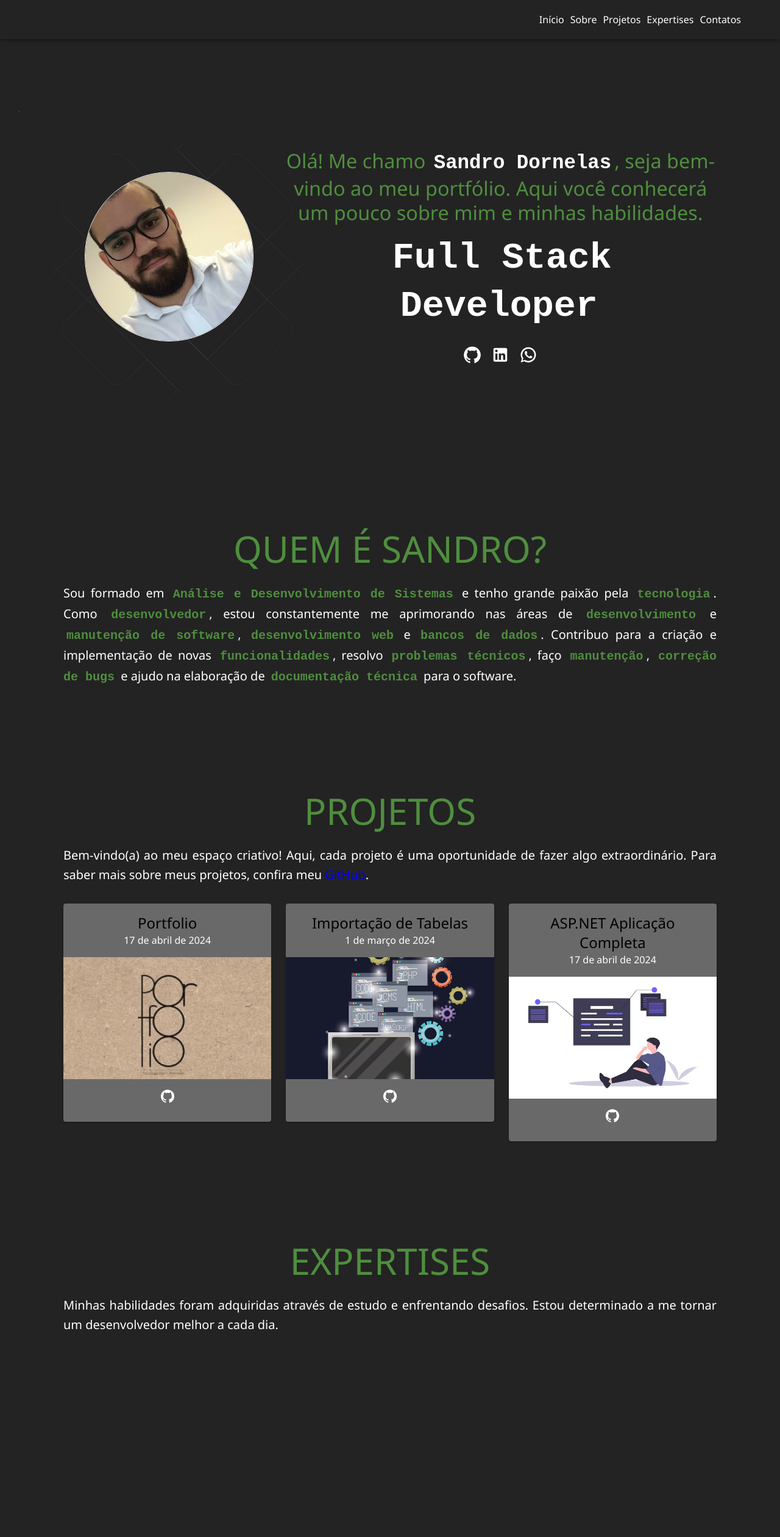
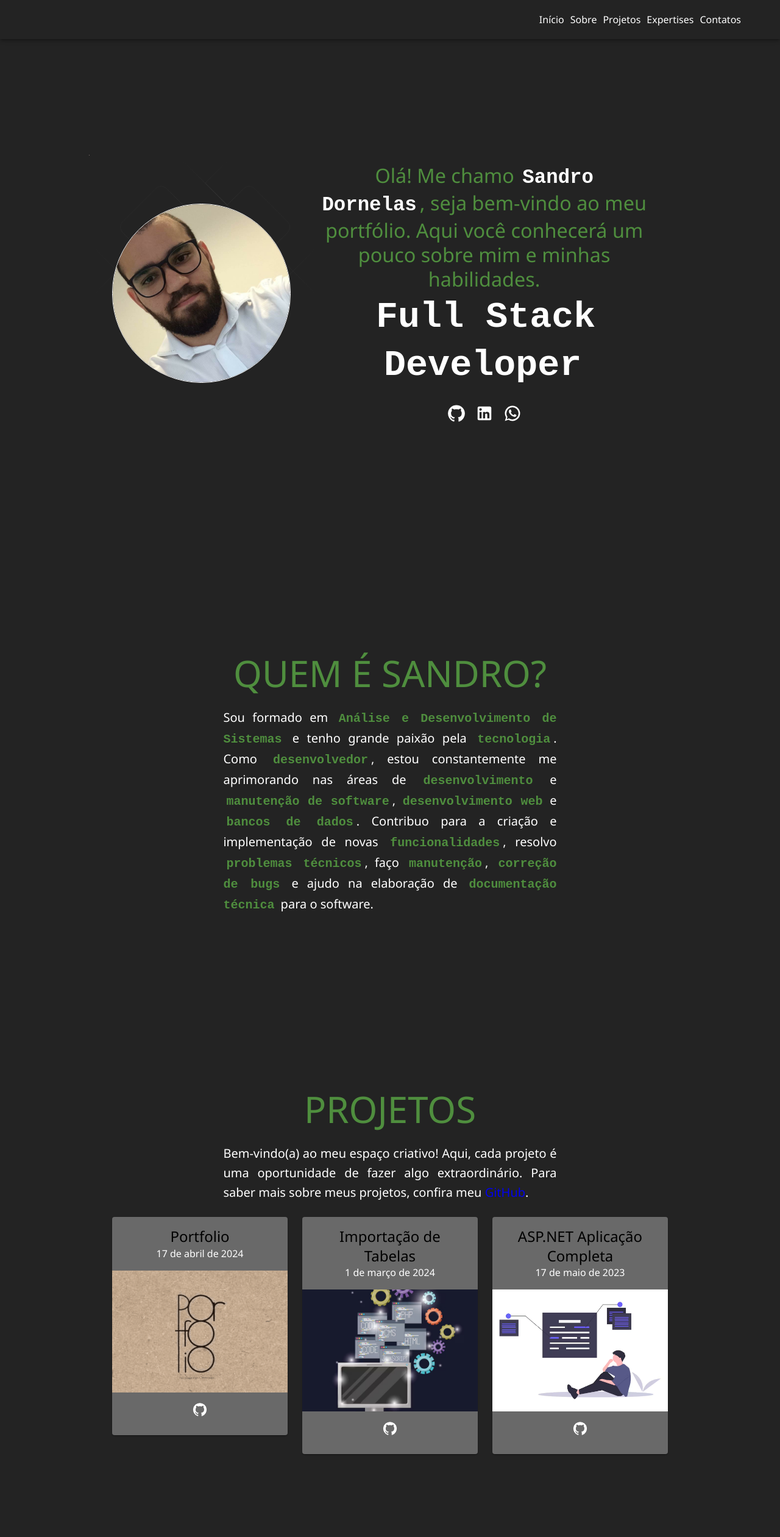
Before and after one commit to S-Dornelas/my_portfolio, a React (Vite) app: page / in a window 1280 px wide. Shown: the top 2521 px of the page at 61% size. Built offline with nearby package versions, Linux system fonts and the light colour scheme.

Commit message:
Resposivo: Deixando resposivo

```diff
--- a/src/pages/Home/About/About.tsx
+++ b/src/pages/Home/About/About.tsx
@@ -4,17 +4,21 @@ import { Container, Grid, Typography } from "@mui/material";
 const About = () => {
     const StyledAbout = styled("div")(({ theme }) => ({
         backgroundColor: theme.palette.primary.main,
-        minHeight: "40vh",
+        minHeight: "100vh",
         display: "flex",
         alignItems: "center",
         justifyContent: "center",
         textAlign: "center",
-        padding: theme.spacing(10),
+        padding: theme.spacing(5),
         [theme.breakpoints.up('sm')]: {
-            paddingTop: theme.spacing(15),
+            paddingTop: theme.spacing(10),
+            paddingLeft: theme.spacing(10),
+            paddingRight: theme.spacing(10),
         },
         [theme.breakpoints.up('md')]: {
             paddingTop: theme.spacing(10),
+            paddingLeft: theme.spacing(20),
+            paddingRight: theme.spacing(20),
         }
     }));
 
@@ -25,6 +29,17 @@ const About = () => {
         fontWeight: "bold",
     }));
 
+    const StyledTypography = styled(Typography)(({ theme }) => ({
+        maxWidth: '100%',
+        margin: 'auto',
+        [theme.breakpoints.up('sm')]: {
+            maxWidth: '80%',
+        },
+        [theme.breakpoints.up('md')]: {
+            maxWidth: '60%',
+        },
+    }));
+
     return (
         <StyledAbout id="about">
             <Container maxWidth="lg">
@@ -33,9 +48,9 @@ const About = () => {
                         <Typography color="secondary" variant="h2" textAlign="center" gutterBottom>
                             QUEM É SANDRO?
                         </Typography>
-                        <Typography color="primary.contrastText" variant="h6" textAlign="justify" gutterBottom>
+                        <StyledTypography color="primary.contrastText" variant="h6" textAlign="justify" gutterBottom>
                             Sou formado em <StyledCode>Análise e Desenvolvimento de Sistemas</StyledCode> e tenho grande paixão pela <StyledCode>tecnologia</StyledCode>. Como <StyledCode>desenvolvedor</StyledCode>, estou constantemente me aprimorando nas áreas de <StyledCode>desenvolvimento</StyledCode> e <StyledCode>manutenção de software</StyledCode>, <StyledCode>desenvolvimento web</StyledCode> e <StyledCode>bancos de dados</StyledCode>. Contribuo para a criação e implementação de novas <StyledCode>funcionalidades</StyledCode>, resolvo <StyledCode>problemas técnicos</StyledCode>, faço <StyledCode>manutenção</StyledCode>, <StyledCode>correção de bugs</StyledCode> e ajudo na elaboração de <StyledCode>documentação técnica</StyledCode> para o software.
-                        </Typography>
+                        </StyledTypography>
                     </Grid>
                 </Grid>
             </Container>
--- a/src/pages/Home/Footer/Footer.tsx
+++ b/src/pages/Home/Footer/Footer.tsx
@@ -1,14 +1,22 @@
 import AppBar from '@mui/material/AppBar';
 import Toolbar from '@mui/material/Toolbar';
 import Typography from '@mui/material/Typography';
+import Box from '@mui/material/Box';
 
 const Footer = () => {
   return (
-    <AppBar position="static" color="primary" sx={{ top: 'auto', bottom: 0 }}>
+    <AppBar position="static" color="primary" sx={{ top: 'auto', bottom: 0, py: 2 }}>
       <Toolbar>
-        <Typography variant="body1" color="inherit" align="center" sx={{ width: '100%' }}>
-          © {new Date().getFullYear()} Sandro Dornelas. Todos os direitos reservados.
-        </Typography>
+        <Box
+          display="flex"
+          alignItems="center"
+          justifyContent="center"
+          width="100%"
+        >
+          <Typography variant="body1" color="inherit" align="center">
+            © {new Date().getFullYear()} Sandro Dornelas. Todos os direitos reservados.
+          </Typography>
+        </Box>
       </Toolbar>
     </AppBar>
   );
--- a/src/pages/Home/Hero/Hero.tsx
+++ b/src/pages/Home/Hero/Hero.tsx
@@ -9,22 +9,26 @@ import { AnimatedBackground } from "@components/AnimateBackground/AnimacaoBackgr
 
 const StyledHero = styled("div")(({ theme }) => ({
     backgroundColor: theme.palette.primary.main,
-    minHeight: "90vh",
+    minHeight: "100vh",
     display: "flex",
     alignItems: "center",
     justifyContent: "center",
     textAlign: "center",
-    padding: theme.spacing(10),
+    padding: theme.spacing(5),
     [theme.breakpoints.up('sm')]: {
-        paddingTop: theme.spacing(15),
+        paddingTop: theme.spacing(10),
+        paddingLeft: theme.spacing(10),
+        paddingRight: theme.spacing(10),
     },
     [theme.breakpoints.up('md')]: {
         paddingTop: theme.spacing(10),
+        paddingLeft: theme.spacing(20),
+        paddingRight: theme.spacing(20),
     }
 }));
 
 const StyledImg = styled("img")(({ theme }) => ({
-    width: "80%",
+    width: "100%",
     maxWidth: "300px",
     borderRadius: "50%",
     border: `1px solid ${theme.palette.primary.contrastText}`
@@ -37,6 +41,17 @@ const StyledCode = styled("code")(({ theme }) => ({
     fontWeight: "bold",
 }));
 
+const StyledTypography = styled(Typography)(({ theme }) => ({
+    maxWidth: '100%',
+    margin: 'auto',
+    [theme.breakpoints.up('sm')]: {
+        maxWidth: '80%',
+    },
+    [theme.breakpoints.up('md')]: {
+        maxWidth: '90%',
+    },
+}));
+
 const Hero = () => {
     return (
         <StyledHero id="hero">
@@ -44,7 +59,7 @@ const Hero = () => {
                 <Grid container spacing={2} alignItems="center">
                     <Grid item xs={12} md={4}>
                         <Box position="relative">
-                            <Box position="absolute" width={"150%"} top={-100} right={-100}>
+                            <Box position="absolute" width={"130%"} top={-80} right={-50}>
                                 <AnimatedBackground />
                             </Box>
                             <Box position="relative" textAlign="center">
@@ -58,18 +73,18 @@ const Hero = () => {
                             animate={{ opacity: 1, y: 0 }}
                             transition={{ duration: 2 }}
                         >
-                            <Typography color="secondary" variant="h4" textAlign="center" gutterBottom>
+                            <StyledTypography color="secondary" variant="h4" textAlign="center" gutterBottom>
                                 Olá! Me chamo <StyledCode>Sandro Dornelas</StyledCode>, seja bem-vindo ao meu portfólio. Aqui você conhecerá um pouco sobre mim e minhas habilidades.
-                            </Typography>
+                            </StyledTypography>
                         </motion.div>
                         <motion.div
                             initial={{ opacity: 0, x: -100 }}
                             animate={{ opacity: 1, x: 0 }}
                             transition={{ duration: 2 }}
                         >
-                            <Typography color="primary.contrastText" variant="h2" textAlign="center" gutterBottom>
+                            <StyledTypography color="primary.contrastText" variant="h2" textAlign="center" gutterBottom>
                                 <StyledCode>Full Stack Developer</StyledCode>
-                            </Typography>
+                            </StyledTypography>
                         </motion.div>
                         <Box sx={{ display: 'flex', justifyContent: 'center', marginTop: '20px' }}>
                             <IconButton href="https://github.com/S-Dornelas" target="_blank" sx={{ color: 'white' }}>
--- a/src/pages/Home/Projects/Projects.tsx
+++ b/src/pages/Home/Projects/Projects.tsx
@@ -12,18 +12,33 @@ import avatar3 from "@assets/images/asp.png";
 const Projects = () => {
     const StyledProjects = styled("div")(({ theme }) => ({
         backgroundColor: theme.palette.primary.main,
-        minHeight: "40vh",
+        minHeight: "100vh",
         display: "flex",
         alignItems: "center",
         justifyContent: "center",
         textAlign: "center",
-        padding: theme.spacing(10),
+        padding: theme.spacing(5),
         [theme.breakpoints.up('sm')]: {
-            paddingTop: theme.spacing(15),
+            paddingTop: theme.spacing(10),
+            paddingLeft: theme.spacing(10),
+            paddingRight: theme.spacing(10),
         },
         [theme.breakpoints.up('md')]: {
             paddingTop: theme.spacing(10),
+            paddingLeft: theme.spacing(20),
+            paddingRight: theme.spacing(20),
         }
+    }));
+
+    const StyledTypography = styled(Typography)(({ theme }) => ({
+        maxWidth: '100%',
+        [theme.breakpoints.up('sm')]: {
+            maxWidth: '80%',
+        },
+        [theme.breakpoints.up('md')]: {
+            maxWidth: '60%',
+        },
+        margin: 'auto',
     }));
 
     const StyledCard = styled(Card)(() => ({
@@ -42,13 +57,12 @@ const Projects = () => {
                 <Typography color="secondary" variant="h2" gutterBottom>
                     PROJETOS
                 </Typography>
-                <Typography color="primary.contrastText" variant="h6" textAlign="justify" gutterBottom>
-    Bem-vindo(a) ao meu espaço criativo! Aqui, cada projeto é uma oportunidade de fazer algo extraordinário. Para saber mais sobre meus projetos, confira meu
-    <a href="https://github.com/S-Dornelas" target="_blank" rel="noopener noreferrer" style={{ color: 'secondary.contrastText', textDecoration: 'none' }}> GitHub</a>.
-</Typography>
-
-                            <br/>
-                <Grid container spacing={3} >
+                <StyledTypography color="primary.contrastText" variant="h6" textAlign="justify" gutterBottom>
+                    Bem-vindo(a) ao meu espaço criativo! Aqui, cada projeto é uma oportunidade de fazer algo extraordinário. Para saber mais sobre meus projetos, confira meu
+                    <a href="https://github.com/S-Dornelas" target="_blank" rel="noopener noreferrer" style={{ color: 'secondary.contrastText', textDecoration: 'none' }}> GitHub</a>.
+                </StyledTypography>
+                <br/>
+                <Grid container spacing={3}>
                     {/** Card 1 */}
                     <Grid item xs={12} md={4}>
                         <StyledCard>
@@ -96,7 +110,7 @@ const Projects = () => {
                         <StyledCard>
                             <CardHeader
                                 title="ASP.NET Aplicação Completa"
-                                subheader="17 de abril de 2024"
+                                subheader="17 de maio de 2023"
                             />
                             <CardMedia
                                 component="img"
--- a/src/pages/Home/Skills/Skills.tsx
+++ b/src/pages/Home/Skills/Skills.tsx
@@ -16,18 +16,33 @@ import "./Skills.css";
 
 const StyledSkills = styled("div")(({ theme }) => ({
     backgroundColor: theme.palette.primary.main,
-    minHeight: "40vh",
+    minHeight: "100vh",
     display: "flex",
     alignItems: "center",
     justifyContent: "center",
     textAlign: "center",
-    padding: theme.spacing(10),
+    padding: theme.spacing(5),
     [theme.breakpoints.up('sm')]: {
-        paddingTop: theme.spacing(15),
+        paddingTop: theme.spacing(10),
+        paddingLeft: theme.spacing(10),
+        paddingRight: theme.spacing(10),
     },
     [theme.breakpoints.up('md')]: {
         paddingTop: theme.spacing(10),
+        paddingLeft: theme.spacing(20),
+        paddingRight: theme.spacing(20),
     }
+}));
+
+const StyledTypography = styled(Typography)(({ theme }) => ({
+    maxWidth: '100%',
+    margin: 'auto',
+    [theme.breakpoints.up('sm')]: {
+        maxWidth: '80%',
+    },
+    [theme.breakpoints.up('md')]: {
+        maxWidth: '60%',
+    },
 }));
 
 const StyledModelsContainer = styled("div")({
@@ -44,10 +59,14 @@ const StyledModelsRow = styled("div")({
     gap: "20px",
 });
 
-const StyledModelsItem = styled("div")({
+const StyledModelsItem = styled("div")(({ theme }) => ({
     width: "150px",
     flex: "1 0 150px",
-});
+    [theme.breakpoints.down('sm')]: {
+        width: "100px",
+        flex: "1 0 100px",
+    }
+}));
 
 const Skills = () => {
     useEffect(() => {
@@ -71,16 +90,15 @@ const Skills = () => {
         });
     }, []);
 
-
     return (
         <StyledSkills id="skills">
             <Container maxWidth="lg">
                 <Typography color="secondary" variant="h2" gutterBottom>
                     EXPERTISES
                 </Typography>
-                <Typography color="primary.contrastText" variant="h6" textAlign="justify" gutterBottom>
+                <StyledTypography color="primary.contrastText" variant="h6" textAlign="justify" gutterBottom>
                     Minhas habilidades foram adquiridas através de estudo e enfrentando desafios. Estou determinado a me tornar um desenvolvedor melhor a cada dia.
-                </Typography>
+                </StyledTypography>
                 <br />
                 <StyledModelsContainer className="models-container">
                     <StyledModelsRow className="models-row">
```
Also changed, not shown: src/pages/Home/Contacts/Contacts.tsx (+13 -6 lines), 1 other file (tests, documents, lock files or other folders).
